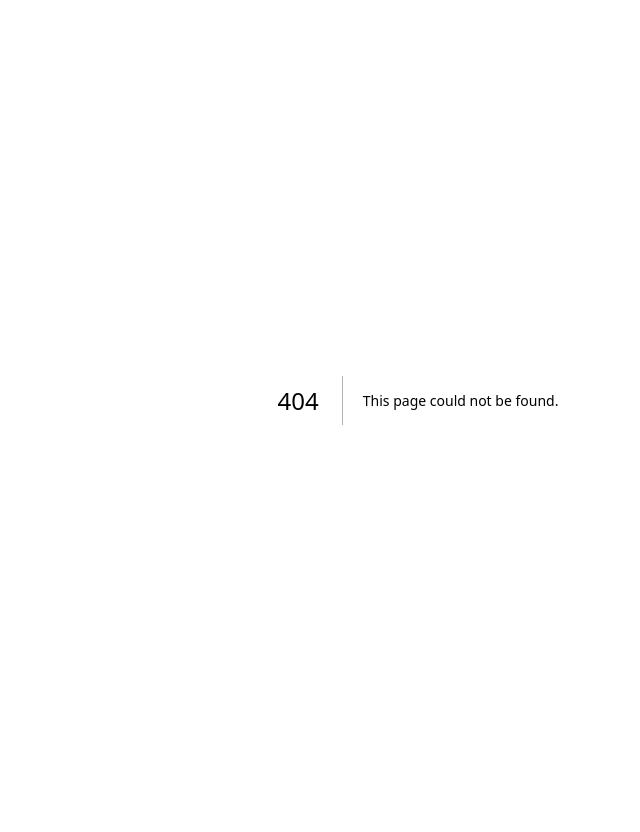
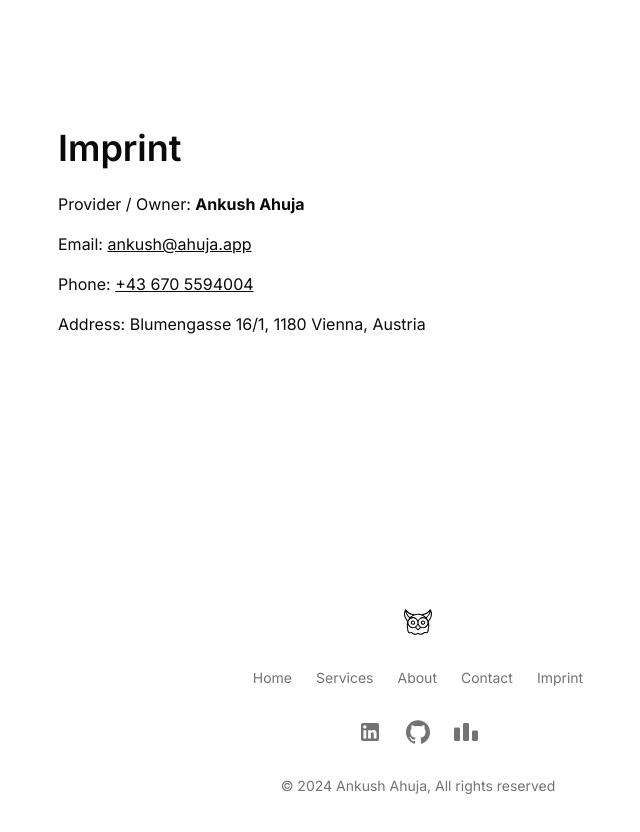
Before and after one commit to aa-irsya/ahujaankush.github.io, a Next.js app: page /imprint in a window 1280 px wide. Before the commit this address had no page. Shown: the top 832 px of the page, without its empty margins (222-862 px from the left). Before the commit the page ends 800 px from the top, so only its background shows below. Built offline with nearby package versions, Linux system fonts and the light colour scheme.

Commit message:
Add imprint

```diff
--- /dev/null
+++ b/src/app/imprint/page.tsx
@@ -0,0 +1,16 @@
+"use client"
+
+import FooterSection from "@/components/footer";
+import ImprintSection from "@/components/sections/imprint/imprint";
+
+export default function Home() {
+
+    return (
+        <main className="min-h-screen">
+            <div className="space-y-32">
+                <ImprintSection />
+            </div>
+            <FooterSection />
+        </main>
+    );
+}
--- a/src/components/footer.tsx
+++ b/src/components/footer.tsx
@@ -4,6 +4,8 @@
 import { motion } from "motion/react";
 import { ScrollView } from "./scroll-view";
 import { NAV_LINKS } from "@/content/nav";
+
+const footer_links = [...NAV_LINKS, { name: "Imprint", href: "/imprint" }]
 
 export default function FooterSection() {
     return (
@@ -20,7 +22,7 @@
                 </ScrollView>
                 <ScrollView stagger delay={0.1}>
                     <div className="my-8 flex flex-wrap justify-center gap-6 text-sm">
-                        {NAV_LINKS.map((link, index) => (
+                        {footer_links.map((link, index) => (
                             <div key={link.name}>
                                 <motion.div
                                     variants={{
--- /dev/null
+++ b/src/components/sections/imprint/imprint.tsx
@@ -0,0 +1,21 @@
+export default function ImprintSection() {
+    return (
+        <section className="relative overflow-hidden" id="imprint">
+            <div className="mx-auto max-w-3xl px-6 py-16 md:py-32">
+                <h2 className="text-4xl font-semibold mb-6">Imprint</h2>
+                <p className="mb-4">
+                    Provider / Owner: <strong>Ankush Ahuja</strong>
+                </p>
+                <p className="mb-4">
+                    Email: <a href="mailto:ankush@ahuja.app" className="underline">ankush@ahuja.app</a>
+                </p>
+                <p className="mb-4">
+                    Phone: <a href="tel:+436705594004" className="underline">+43 670 5594004</a>
+                </p>
+                <p className="mb-4">
+                    Address: Blumengasse 16/1, 1180 Vienna, Austria
+                </p>
+            </div>
+        </section>
+    );
+}
```
